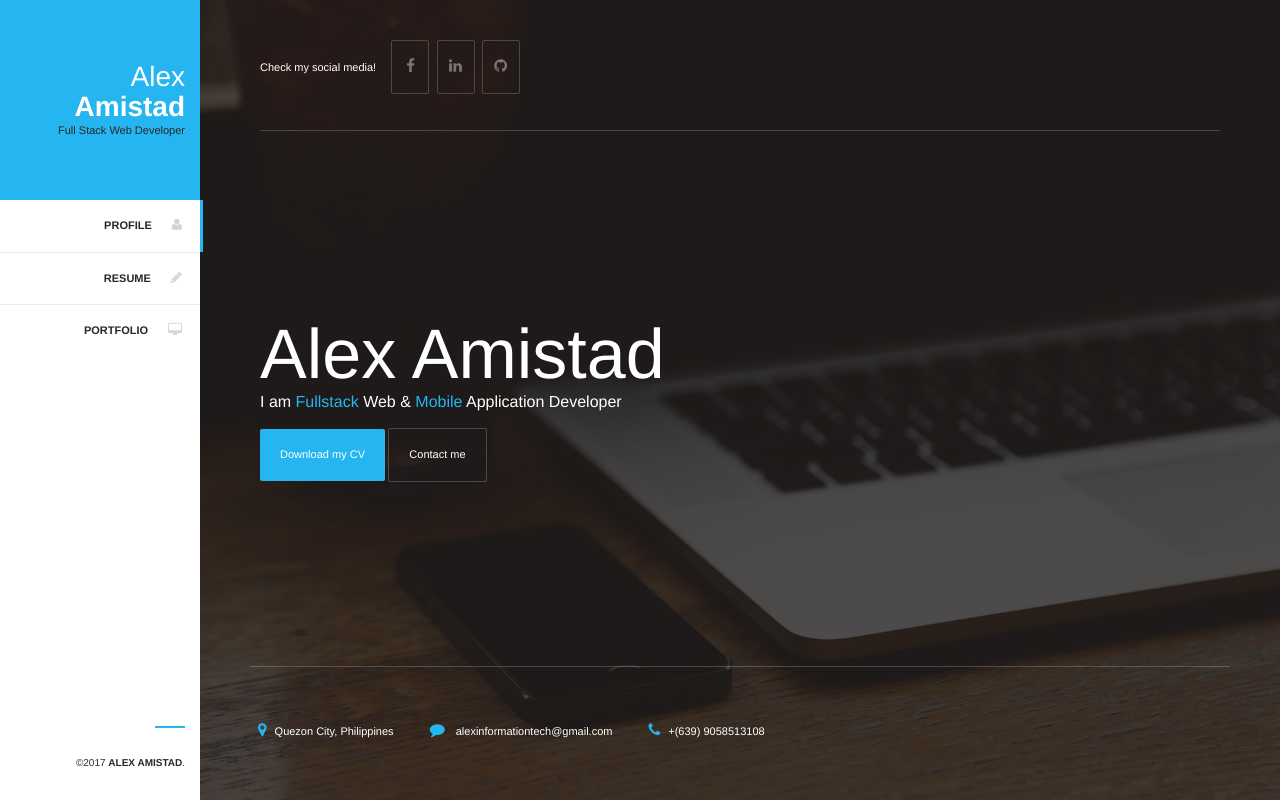
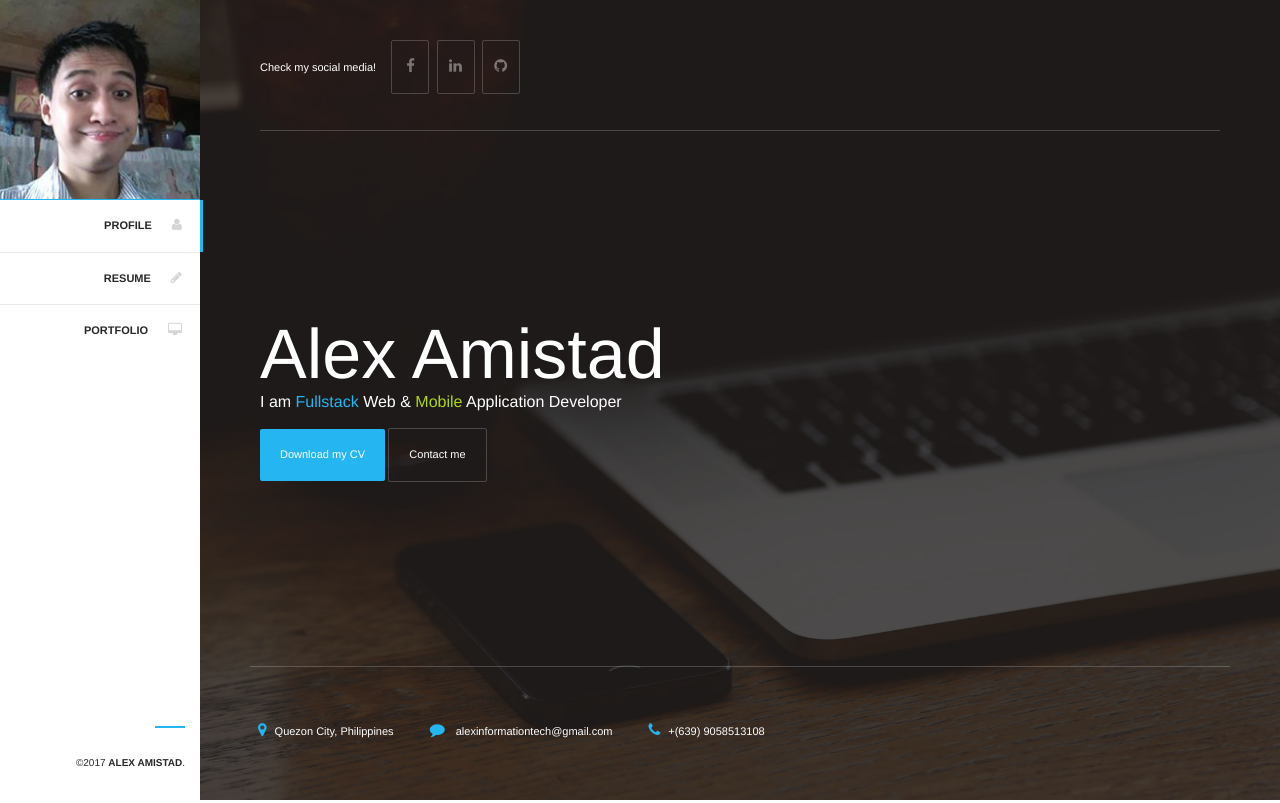
Before and after one commit to heartseeker/portfolio, a plain HTML site: page index.html in a window 1280 px wide. Shown: the top 803 px of the page. Drawn offline with nearby package versions, Linux system fonts and the light colour scheme.

Commit message:
added image

```diff
--- a/index.html
+++ b/index.html
@@ -45,11 +45,8 @@
     <header id="nav-content" class="vertical-nav nav-white">
         <!-- Logo -->
         <div class="me-logo">
-            <a href="#profile">
-                <div class="logo-content">
-                    <h4 class="short">Alex <strong>Amistad</strong></h4>
-                    <span class="logo-caption">Full Stack Web Developer</span>
-                </div>
+            <a href="">
+              <img src="images/alex.jpg" />
             </a>
         </div>
         <!-- Navigation -->
@@ -84,7 +81,7 @@
                 <!-- Profile Content -->
                 <div class="profile-content">
                     <h1 class="short">Alex Amistad</h1>
-                    <h5>I am <span class="text-primary">Fullstack</span> Web & <span class="text-primary">Mobile</span> Application Developer</h5>
+                    <h5>I am <span class="text-primary">Fullstack</span> Web & <span class="text-green">Mobile</span> Application Developer</h5>
                     <a href="#" class="btn btn-primary" target="_blank">Download my CV</a>
                     <a target="_top" href="mailto:alexinformationtech@gmail.com" class="btn btn-default">Contact me</a>
                 </div>
@@ -110,7 +107,7 @@
                         <div class="resume-box animated slide-in-top">
                             <i class="title-icon text-blue flaticon-speech43"></i>
                             <h3>Who am I?</h3>
-                            <p class="lead">Hello! I'm Alex, a Fullstack Web Developer with a 6 years of experience in web development. Experienced with all stages of the development cycle for dynamic web projects and creating hybrid mobile applications. Having an in-depth knowledge including advance PHP and Javascript. Strong background in management and leadership</p>
+                            <p class="lead">Hello! I'm Alex, a Fullstack Web Developer with a 6 years of experience in web development. Experienced with all stages of the development cycle for dynamic web projects and creating hybrid mobile applications.Strong background in management and leadership</p>
                             <a href="#portfolio" class="btn btn-black">See my portfolio</a>
                         </div>
                         <!-- Web Development -->
```
